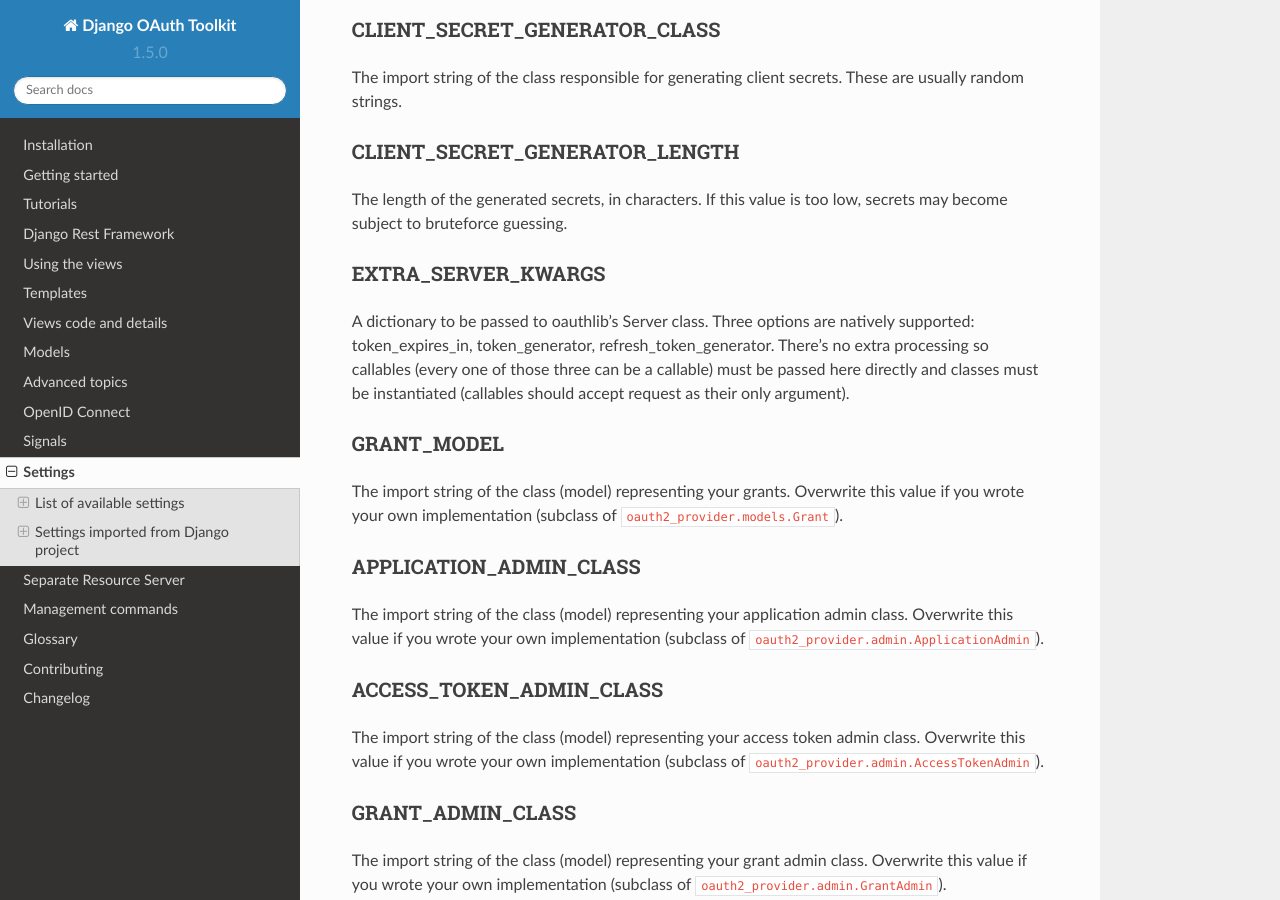
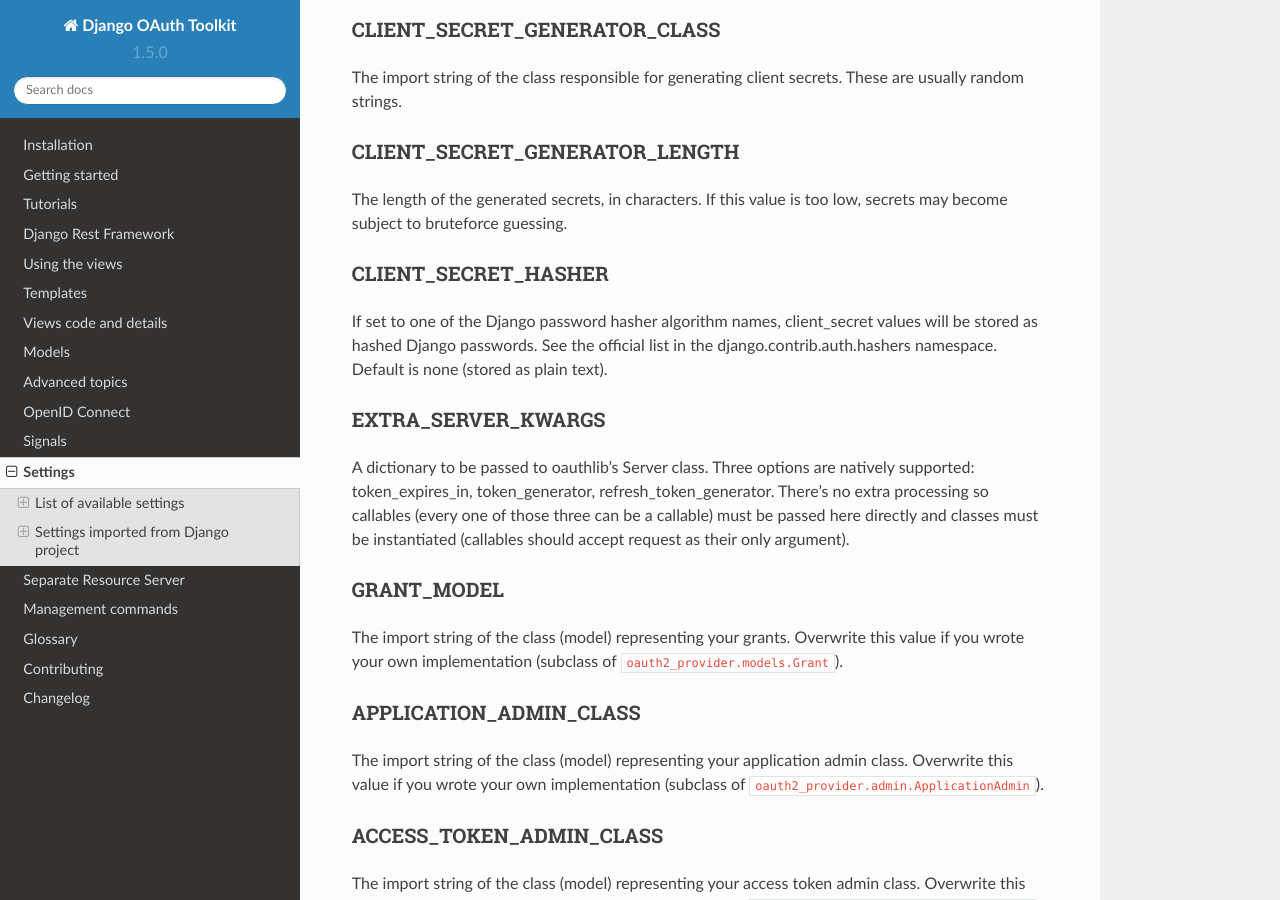
Before and after one commit to jazzband/django-oauth-toolkit, a Sphinx documentation site: the page built from docs/settings.rst, in a window 1280 px wide and 900 px high, scrolled down 1742 px. Built offline with Sphinx 7.4.7 and the Read the Docs theme 2.0.0, drawn with Linux system fonts in a browser that asks for light colours.

Commit message:
Document CLIENT_SECRET_HASHER setting

```diff
--- a/docs/settings.rst
+++ b/docs/settings.rst
@@ -87,6 +87,12 @@
 ~~~~~~~~~~~~~~~~~~~~~~~~~~~~~~
 The length of the generated secrets, in characters. If this value is too low,
 secrets may become subject to bruteforce guessing.
+
+CLIENT_SECRET_HASHER
+~~~~~~~~~~~~~~~~~~~~
+If set to one of the Django password hasher algorithm names, client_secret
+values will be stored as hashed Django passwords. See the official list
+in the django.contrib.auth.hashers namespace. Default is none (stored as plain text).
 
 EXTRA_SERVER_KWARGS
 ~~~~~~~~~~~~~~~~~~~
```
